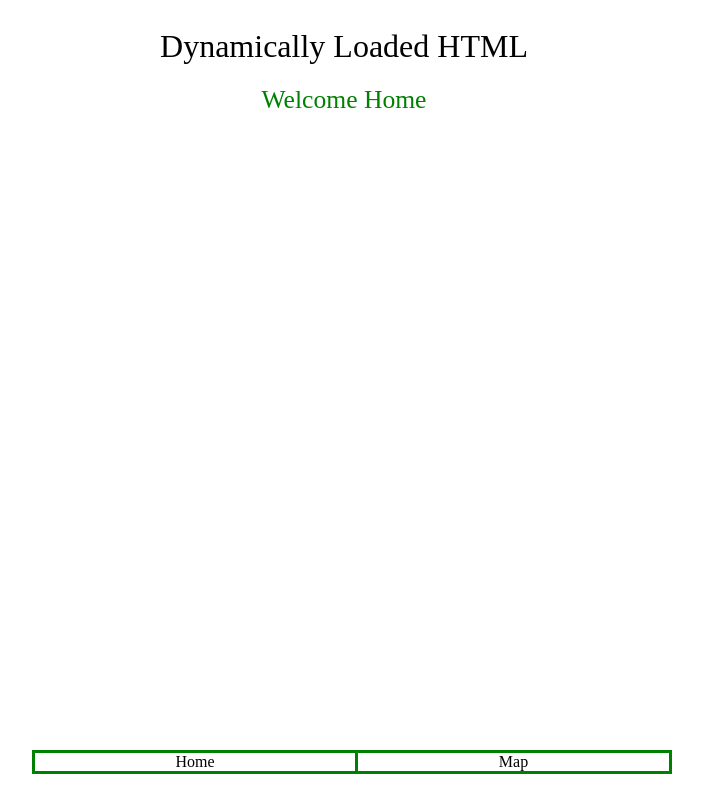
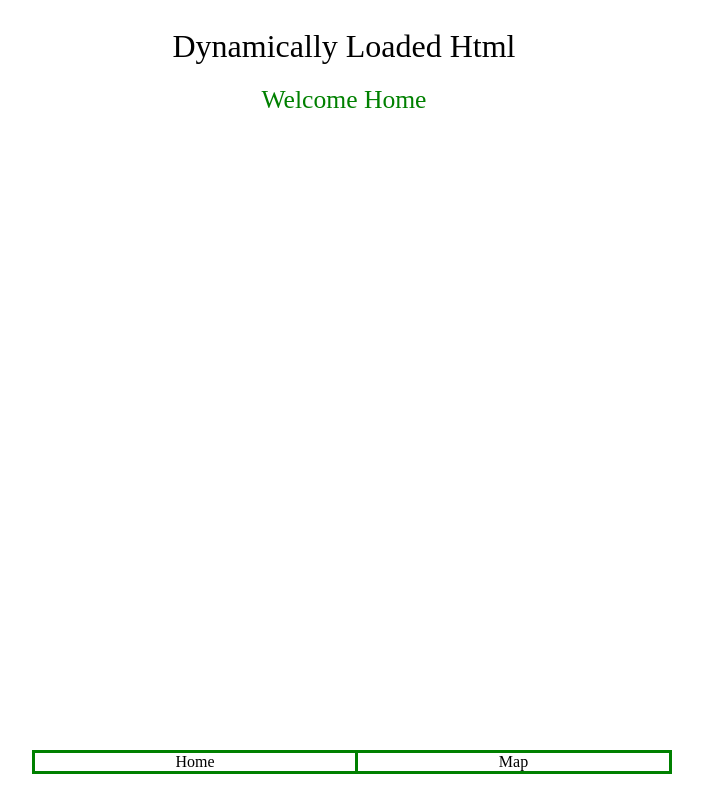
Before and after one commit to beyondJohn/MapZoom, an Angular app: page /home in a window 1280 px wide. Shown: the whole page, without its empty margins (296-999 px from the left). Built offline with nearby package versions, Linux system fonts and the light colour scheme.

Commit message:
Housekeeping

```diff
--- a/src/app/map/map.component.ts
+++ b/src/app/map/map.component.ts
@@ -24,8 +24,8 @@ export class MapComponent implements OnInit {
         }, 5000);
 
     }
-    myclass = true;
-    mtclassy1 = false;
+    myclass = false;
+    mtclassy1 = true;
     myjson = {}
     mydata;
     arrayfor;
--- a/src/app/topbar/topbar.component.ts
+++ b/src/app/topbar/topbar.component.ts
@@ -2,7 +2,7 @@ import { Component } from '@angular/core';
 
 @Component({
     selector:'app-top',
-    template:`<div class='title toptile'>Dynamically Loaded HTML</div>`
+    template:`<div class='title toptile'>Dynamically Loaded Html</div>`
 })
 export class TopComponent{
 
```
